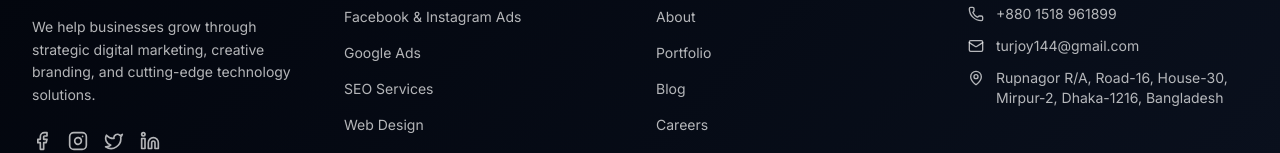
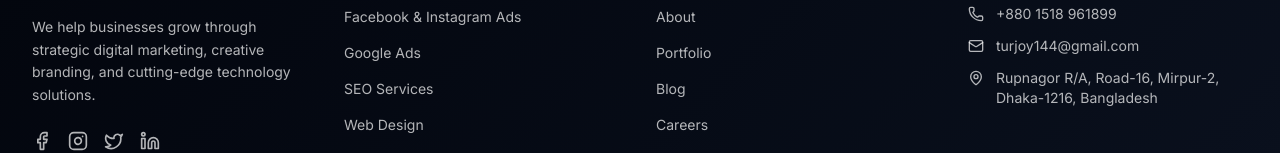
Before and after one commit to srturjoy/7-upwebsite, a Next.js app: page / in a window 1280 px wide. Shown: the part 5713-5866 px from the top of the page. Built offline with nearby package versions, Linux system fonts and the light colour scheme; no server answers.

Commit message:
Update footer.tsx

```diff
--- a/components/layout/footer.tsx
+++ b/components/layout/footer.tsx
@@ -104,7 +104,7 @@
               <li>
                 <div className="flex items-start gap-3 text-sm text-primary-foreground/70">
                   <MapPin className="h-4 w-4 mt-0.5 shrink-0" />
-                  <span>{isEnglish ? "Rupnagor R/A, Road-16, House-30, Mirpur-2, Dhaka-1216, Bangladesh" : "রূপনগর আ/এ, রোড-১৬, বাড়ি-৩০, মিরপুর-২, ঢাকা-১২১৬, বাংলাদেশ"}</span>
+                  <span>{isEnglish ? "Rupnagor R/A, Road-16, Mirpur-2, Dhaka-1216, Bangladesh" : "রূপনগর আ/এ, রোড-১৬, মিরপুর-২, ঢাকা-১২১৬, বাংলাদেশ"}</span>
                 </div>
               </li>
             </ul>
```
